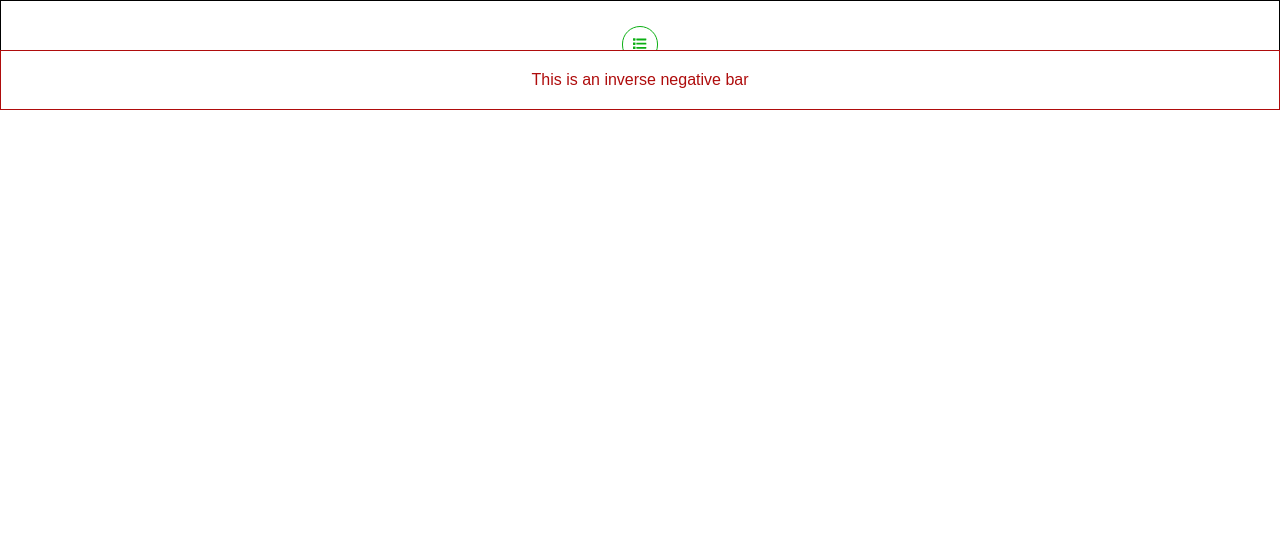
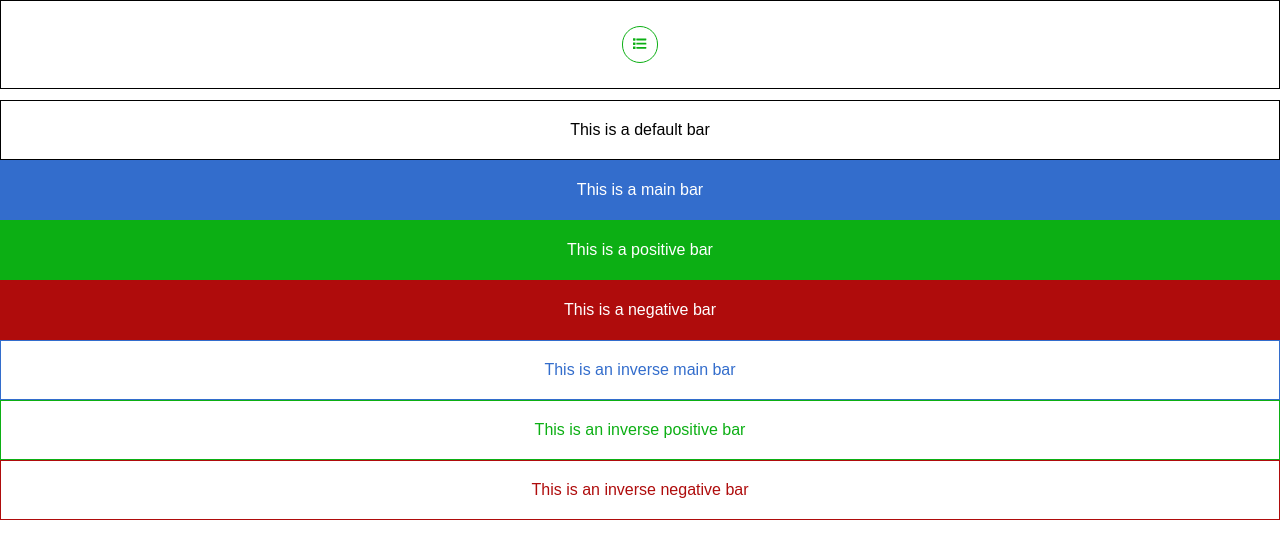
Before and after one commit to matthewbdaly/spectrum, a React app: page /bars in a window 1280 px wide. Shown: the top 558 px of the page. Built offline with nearby package versions, Linux system fonts and the light colour scheme.

Commit message:
Amended some styles

```diff
--- a/src/App.scss
+++ b/src/App.scss
@@ -12,5 +12,5 @@ div, section {
 }
 
 div.App {
-    padding-top: 50px;
+    padding-top: 100px;
 }
--- a/src/Components/Bar.scss
+++ b/src/Components/Bar.scss
@@ -7,13 +7,14 @@
     padding: 20px;
     background-color: $background;
     color: $foreground;
-    position: fixed;
 
     &.top {
+        position: fixed;
         top: 0;
     }
 
     &.bottom {
+        position: fixed;
         bottom: 0;
     }
 
```
